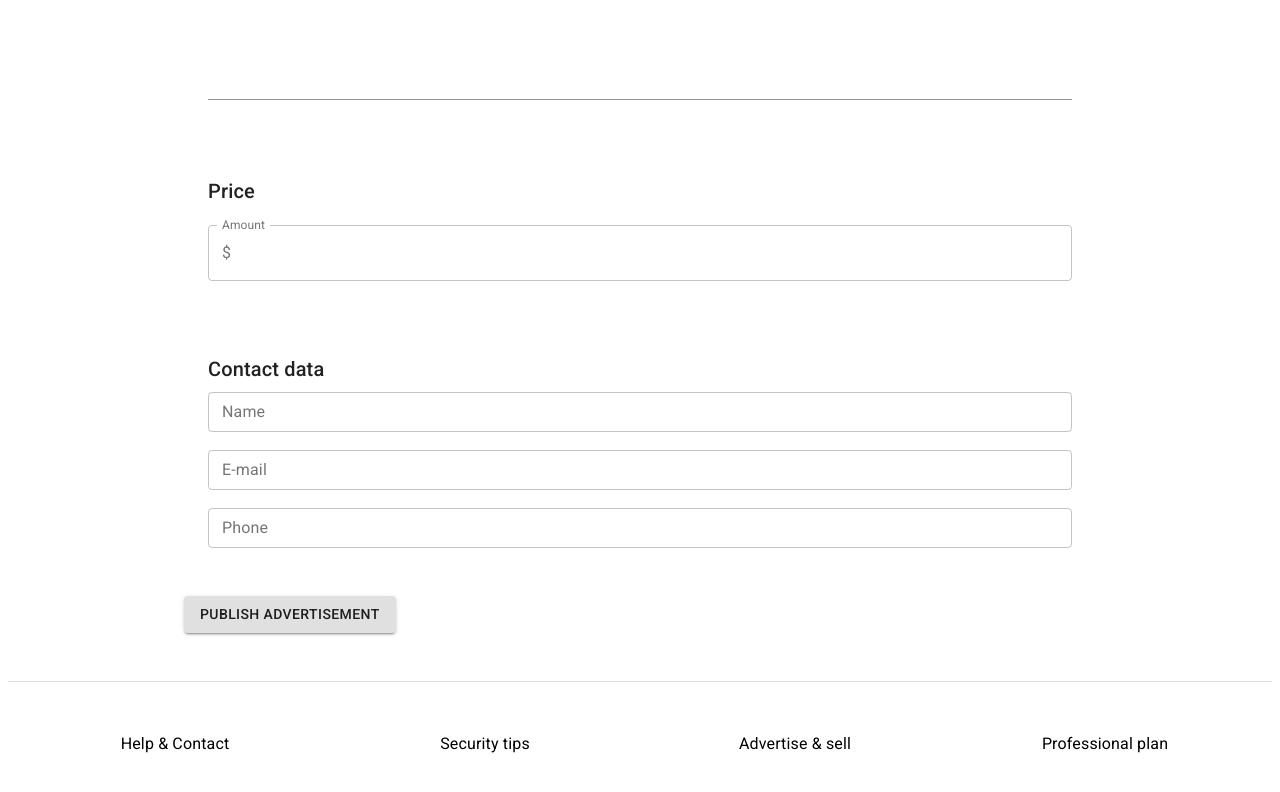
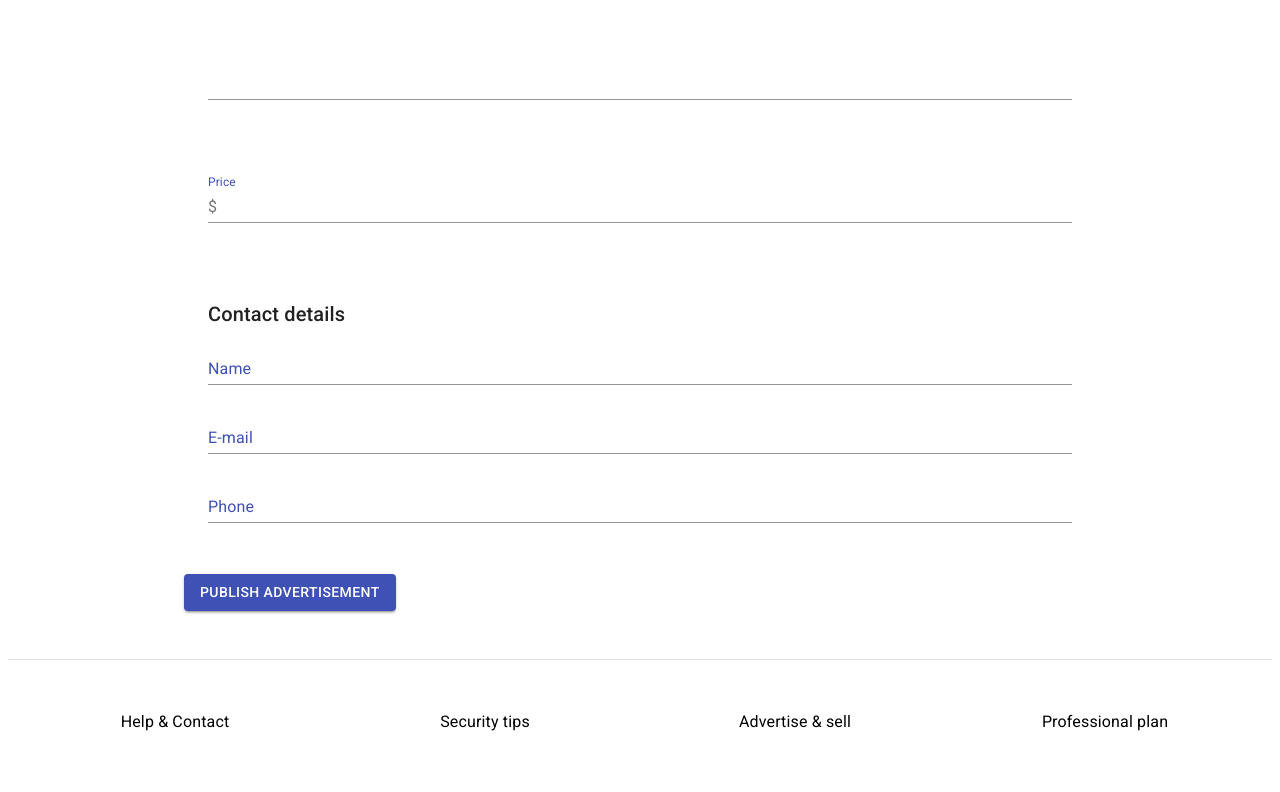
Before and after one commit to meloryayala/anunx-next-project, a Next.js app: page /user/publish in a window 1280 px wide. Shown: the part 831-1623 px from the top of the page. Built offline with nearby package versions, Linux system fonts and the light colour scheme.

Commit message:
Validation fields from contact details

```diff
--- a/pages/user/publish.js
+++ b/pages/user/publish.js
@@ -96,6 +96,17 @@ const validateSchema = object({
     description: string()
         .min(50, 'Write a description minimun of 50 caracteries')
         .required('Required field'),
+
+    price: number().required('Required field'),
+
+    email: string()
+        .email('Write a valid e-mail')
+        .required(),
+
+    name: string().required('Required field'),
+
+    phone: number().required('Required field')
+
 })
 
 const Publish = () => {
@@ -130,6 +141,10 @@ const Publish = () => {
                     title: '',
                     category: '',
                     description: '',
+                    price: '',
+                    email: '',
+                    name: '',
+                    phone: '',
                 }}
                 validationSchema={validateSchema}
                 onSubmit={(values) => {
@@ -255,6 +270,7 @@ const Publish = () => {
                                                 multiline
                                                 rows={6}
                                                 variant="outlined"
+                                                onChange={handleChange}
                                             />
                                             <FormHelperText>
                                                 {errors.description}
@@ -265,17 +281,17 @@ const Publish = () => {
 
                                 <Container maxWidth="md" className={classes.boxContainer}>
                                     <Box className={classes.box}>
-                                        <Typography component="h6" variant="h6" color="textPrimary">
-                                            Price
-                                        </Typography>
-                                        <br />
-                                        <FormControl fullWidth variant="outlined">
-                                            <InputLabel>Amount</InputLabel>
-                                            <OutlinedInput
-                                                onChange={() => { }}
+                                        <FormControl error={errors.price} fullWidth>
+                                            <InputLabel className={classes.inputLabel}>Price</InputLabel>
+                                            <Input
+                                                name="price"
+                                                value={values.price}
+                                                onChange={handleChange}
                                                 startAdornment={<InputAdornment position="start">$</InputAdornment>}
-                                                labelWidth={60}
                                             />
+                                            <FormHelperText>
+                                                {errors.price}
+                                            </FormHelperText>
                                         </FormControl>
                                     </Box>
                                 </Container>
@@ -283,33 +299,54 @@ const Publish = () => {
                                 <Container maxWidth="md" className={classes.boxContainer}>
                                     <Box className={classes.box}>
                                         <Typography component="h6" variant="h6" color="textPrimary" gutterBottom>
-                                            Contact data
+                                            Contact details
                                         </Typography>
-                                        <TextField
-                                            label="Name"
-                                            variant="outlined"
-                                            size="small"
-                                            fullWidth
-                                        />
+
+                                        <FormControl error={errors.name} fullWidth>
+                                            <InputLabel className={classes.inputLabel}>Name</InputLabel>
+                                            <Input
+                                                name="name"
+                                                value={values.name}
+                                                onChange={handleChange}
+                                            />
+                                            <FormHelperText>
+                                                {errors.name}
+                                            </FormHelperText>
+                                        </FormControl>
+
                                         <br /><br />
-                                        <TextField
-                                            label="E-mail"
-                                            variant="outlined"
-                                            size="small"
-                                            fullWidth
-                                        />
+
+                                        <FormControl error={errors.email} fullWidth>
+                                            <InputLabel className={classes.inputLabel}>E-mail</InputLabel>
+                                            <Input
+                                                name="email"
+                                                value={values.email}
+                                                onChange={handleChange}
+                                            />
+                                            <FormHelperText>
+                                                {errors.email}
+                                            </FormHelperText>
+                                        </FormControl>
+
                                         <br /><br />
-                                        <TextField
-                                            label="Phone"
-                                            variant="outlined"
-                                            size="small"
-                                            fullWidth
-                                        />
+
+                                        <FormControl error={errors.phone} fullWidth>
+                                            <InputLabel className={classes.inputLabel}>Phone</InputLabel>
+                                            <Input
+                                                name="phone"
+                                                value={values.phone}
+                                                onChange={handleChange}
+                                            />
+                                            <FormHelperText>
+                                                {errors.phone}
+                                            </FormHelperText>
+                                        </FormControl>
+
                                     </Box>
                                 </Container>
                                 <Container maxWidth="md">
                                     <Box>
-                                        <Button type="submit" variant="contained" color="texPrimary">
+                                        <Button type="submit" variant="contained" color="primary">
                                             Publish advertisement
                                         </Button>
                                     </Box >
```
